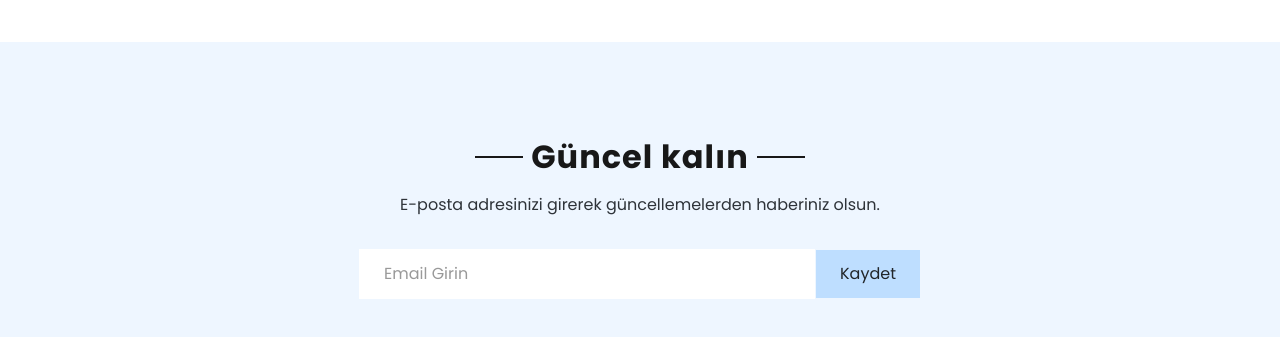
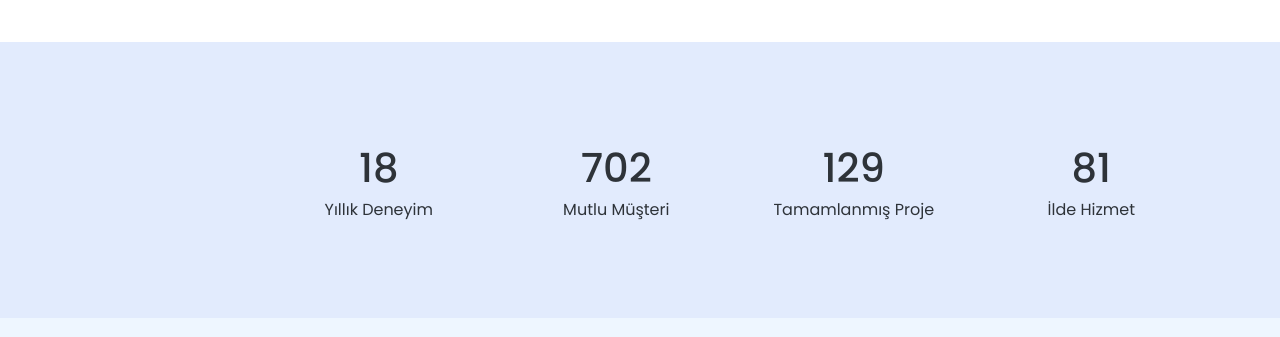
Before and after one commit to stellayazilim/elitas.frontend.site, a SvelteKit app: page / in a window 1280 px wide. Shown: the part 2449-2786 px from the top of the page. Built offline with nearby package versions, Linux system fonts and the light colour scheme.

Commit message:
counter inserted

```diff
--- /dev/null
+++ b/src/lib/components/common/counterstats.svelte
@@ -0,0 +1,144 @@
+<script lang="ts">
+  import { onMount } from 'svelte';
+
+  onMount(() => {
+    const counterElements = document.querySelectorAll('.number');
+    const options = {
+      threshold: 0.5, // Ekranda görünme yüzdesi
+    };
+
+    const callback = (entries: any[], observer: any) => {
+      entries.forEach((entry) => {
+        if (entry.isIntersecting) {
+          const target = entry.target;
+          const finalNumber = parseInt(target.getAttribute('data-number'));
+          const duration = 1300; // Animasyon süresi (ms)
+
+          animateNumber(target, finalNumber, duration);
+        }
+      });
+    };
+
+    const animateNumber = (element: { textContent: number; }, finalNumber: number, duration: number) => {
+      let currentNumber = 0;
+      const increment = finalNumber / (duration / 16); // Her 16ms'de bir artış miktarı (16ms ≈ 1 kare)
+
+      const interval = setInterval(() => {
+        currentNumber += increment;
+
+        element.textContent = Math.floor(currentNumber);
+
+        if (currentNumber >= finalNumber) {
+          element.textContent = finalNumber;
+          clearInterval(interval);
+        }
+      }, 16);
+    };
+
+    const observer = new IntersectionObserver(callback, options);
+
+    counterElements.forEach((element) => {
+      observer.observe(element);
+    });
+  });
+</script>
+
+<section class="ftco-section ftco-counter bg-secondary" id="section-counter"  data-stellar-background-ratio="0.5">
+  <div class="container" >
+    <div class="row d-md-flex align-items-center justify-content-end">
+      <div class="col-lg-10">
+        <div class="row d-md-flex align-items-center">
+          <div class="col-md d-flex justify-content-center counter-wrap ftco-animate">
+            <div class="block-18">
+              <div class="text">
+                <strong class="number" data-number="18">0</strong>
+                <span>Yıllık Deneyim</span>
+              </div>
+            </div>
+          </div>
+          <div class="col-md d-flex justify-content-center counter-wrap ftco-animate">
+            <div class="block-18">
+              <div class="text">
+                <strong class="number" data-number="702">0</strong>
+                <span>Mutlu Müşteri</span>
+              </div>
+            </div>
+          </div>
+          <div class="col-md d-flex justify-content-center counter-wrap ftco-animate">
+            <div class="block-18">
+              <div class="text">
+                <strong class="number" data-number="129">0</strong>
+                <span>Tamamlanmış Proje</span>
+              </div>
+            </div>
+          </div>
+          <div class="col-md d-flex justify-content-center counter-wrap ftco-animate">
+            <div class="block-18">
+              <div class="text">
+                <strong class="number" data-number="81">0</strong>
+                <span>İlde Hizmet</span>
+              </div>
+            </div>
+          </div>
+        </div>
+      </div>
+    </div>
+  </div>
+</section>
+
+
+
+<style>
+    .ftco-section {
+    padding: 7em 0;
+    position: relative; }
+
+    .ftco-counter {
+    padding: 6em 0; }
+    @media (max-width: 1199.98px) {
+      .ftco-counter {
+        background-position: center center !important; } }
+    .ftco-counter .block-18 {
+      display: block;
+      width: 100%;
+      text-align: center; }
+    .ftco-counter .text strong.number {
+      font-weight: 500;
+      font-size: 40px;
+      color: #2e3339;
+      display: block; }
+    .ftco-counter .text span {
+      display: block;
+      font-size: 16px;
+      color: #2e3339 }
+    @media (max-width: 767.98px) {
+      .ftco-counter .counter-wrap {
+        margin-bottom: 20px; } }
+
+
+        #section-counter {
+    position: relative;
+    z-index: 0; }
+    #section-counter:after {
+      position: absolute;
+      top: 0;
+      left: 0;
+      bottom: 0;
+      right: 0;
+      content: '';
+      z-index: -1;
+      opacity: .8;
+      background-color: rgba(100, 111, 222, 0.1);
+  }
+
+
+  .d-md-flex {
+    display: -webkit-box !important;
+    display: -ms-flexbox !important;
+    display: flex !important; }
+
+  .ftco-animate {
+    opacity: 1;
+    visibility: visible; }
+
+</style>
--- a/src/lib/components/dropdown-bar/drop-down-bar.svelte
+++ b/src/lib/components/dropdown-bar/drop-down-bar.svelte
@@ -19,7 +19,7 @@
 	<a href="/" class="text-decoration-none d-block d-lg-none">
 		<h1 class="m-0 display-5 font-weight-semi-bold">
 			<!-- <span class="text-primary font-weight-bold border px-3 mr-1">E</span> -->
-			<img src="/img/elitas-main.svg" style="width: 10rem;" alt="Elitaş Logo" />
+			<img src="/img/elitas-main.svg" style="width: 9rem;" alt="Elitaş Logo" />
 		</h1>
 	</a>
 	<button
--- a/src/routes/(home)/+page.svelte
+++ b/src/routes/(home)/+page.svelte
@@ -2,6 +2,7 @@
 	import CategoryCard from '$lib/components/home/categoryCard.svelte';
 	import type { PageData } from './$types';
     import Backtotop from '$lib/components/common/backtotop.svelte';
+	import Counterstats from '$lib/components/common/counterstats.svelte';
 	export let data: PageData;
 
 </script>
@@ -19,6 +20,10 @@
 	</div>
 </div>
 <!-- Categories End -->
+
+    <!-- counter start -->
+    <Counterstats/>
+<!-- counter end -->
 
 <!-- Subscribe Start -->
 <div class="container-fluid bg-secondary">
```
Also changed, not shown: static/css/style.css.
